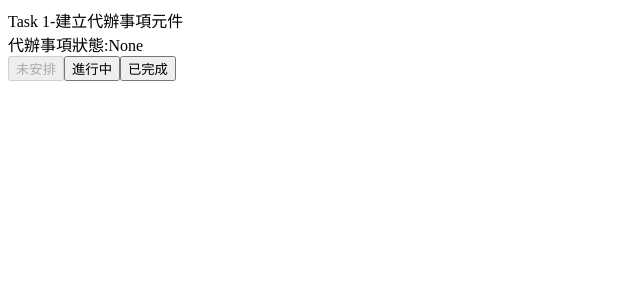
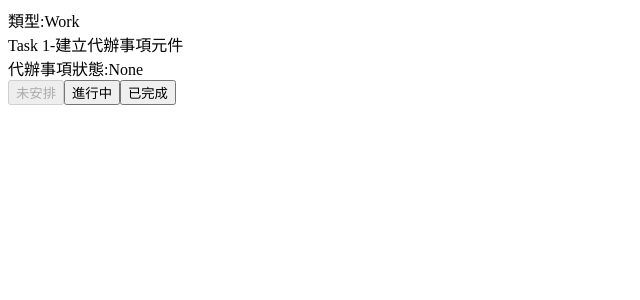
Before and after one commit to shaodado/app, an Angular app: page / in a window 1280 px wide. Shown: the top 300 px of the page, without its empty margins (0-640 px from the left). Built offline with nearby package versions, Linux system fonts and the light colour scheme.

Commit message:
利用繫結樣式改變文字大小及顏色

```diff
--- a/src/app/task/task.component.html
+++ b/src/app/task/task.component.html
@@ -1,3 +1,6 @@
+<div [style]="{ fontSize: fontSize + 'pt, color:' + color }">
+  類型:{{ type }}
+</div>
 <div>Task 1-{{ content }}</div>
 <div>代辦事項狀態:{{ state }}</div>
 <button
--- a/src/app/task/task.component.ts
+++ b/src/app/task/task.component.ts
@@ -10,7 +10,11 @@ import { Component } from '@angular/core';
 export class TaskComponent {
   content = '建立代辦事項元件';
   state: 'None' | 'Doing' | 'Finish' | 'Finish' = 'None';
+  color: any;
   onSetState(state: 'None' | 'Doing' | 'Finish' | 'Finish'): void {
     this.state = state;
   }
+
+  type: 'Home' | 'Work' | 'Other' = 'Work';
+  fontSize = 14;
 }
```
